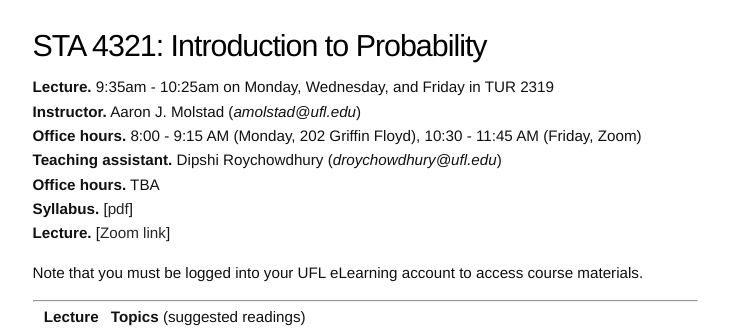
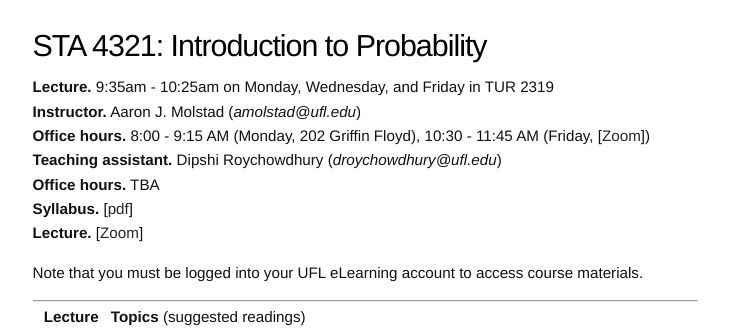
Before and after one commit to ajmolstad/ajmolstad.github.io, a Jekyll site: the page built from S22_STA4321.md, in a window 1280 px wide. Shown: the top 331 px of the page, without its empty margins (275-1004 px from the left). Built offline with Jekyll 4.4.1, drawn with Linux system fonts in a browser that asks for light colours.

Commit message:
Update S22_STA4321.md

```diff
--- a/S22_STA4321.md
+++ b/S22_STA4321.md
@@ -6,11 +6,11 @@
 # STA 4321: Introduction to Probability
 **Lecture.** 9:35am - 10:25am on Monday, Wednesday, and Friday in TUR 2319
 **Instructor.** Aaron J. Molstad (*amolstad@ufl.edu*)
-**Office hours.** 8:00 - 9:15 AM (Monday, 202 Griffin Floyd), 10:30 - 11:45 AM (Friday, Zoom)
+**Office hours.** 8:00 - 9:15 AM (Monday, 202 Griffin Floyd), 10:30 - 11:45 AM (Friday, [[Zoom](https://ufl.zoom.us/my/ajmolstad)])
 **Teaching assistant.** Dipshi Roychowdhury (*droychowdhury@ufl.edu*)
 **Office hours.** TBA
 **Syllabus.** [[pdf](https://ufl.instructure.com/files/65428102/download?download_frd=1)]
-**Lecture.**  [[Zoom link](
+**Lecture.**  [[Zoom](
  https://ufl.zoom.us/j/96018615199?pwd=OGRYK0ZwVXZlSjVBbWdlL2R3M2hEUT09)]
 
 Note that you must be logged into your UFL eLearning account to access course materials.
```
